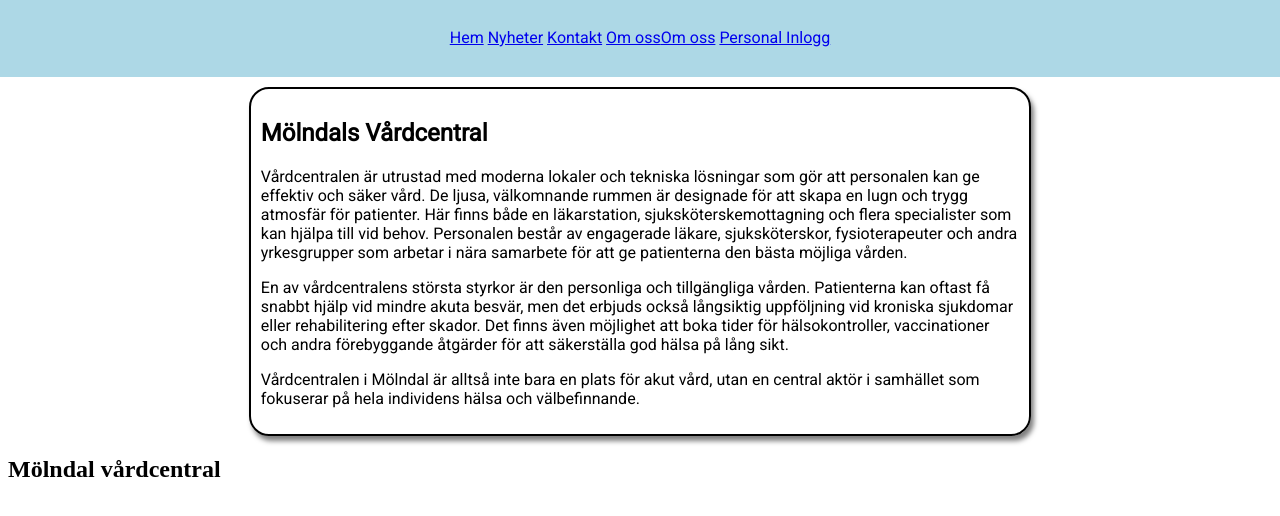
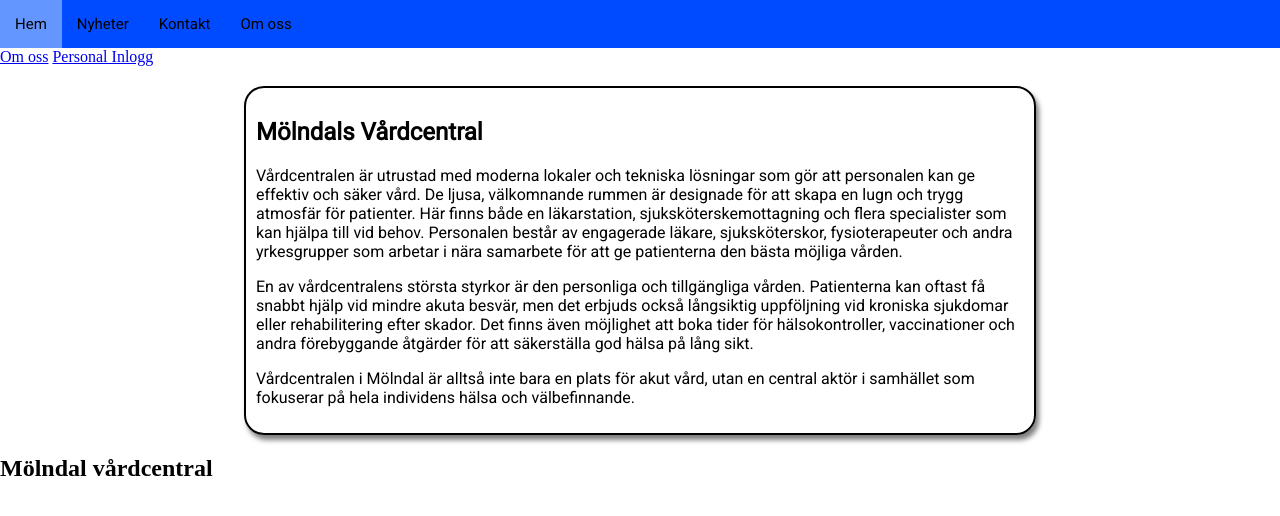
Before and after one commit to fettflask/MolndalVC, a PHP site: page /Sidor/index.php in a window 1280 px wide. Shown: the top 516 px of the page. Run offline with PHP 8.4, Linux system fonts and the light colour scheme.

Commit message:
changed topnav styling

```diff
--- a/Sidor/index.php
+++ b/Sidor/index.php
@@ -3,7 +3,7 @@
 <head>
     <meta charset="UTF-8">
     <meta name="viewport" content="width=device-width, initial-scale=1.0">
-    <link rel="stylesheet" href="../Stylesheets/IndexStyle.css">
+    <link rel="stylesheet" href="../Stylesheets/indexStyle.css">
     <title>Mölndals Vårdcentral</title>
 </head>
 <body>
--- a/Stylesheets/indexStyle.css
+++ b/Stylesheets/indexStyle.css
@@ -1,18 +1,33 @@
 @import url('https://fonts.googleapis.com/css2?family=Pacifico&family=Roboto&display=swap');
-header{
-    display:flex;
-    justify-content: center;
-    width:100%;
-    margin:auto;
-    padding-top:20px;
-    padding-bottom:20px;
-    background-color:lightblue;
-    outline: 10px solid lightblue;
 
+body, header {
+    margin: 0px;
+}
+
+.topnav {
+    background-color: rgb(0, 75, 255);
+    overflow: hidden;
     font-family: 'Roboto', sans-serif;
 }
 
+.topnav a{
+    text-decoration: none;
+    float: left;
+    color: black;
+    text-align: center;
+    font-size: 15px;
+    padding: 15px 15px;
+    transition: 0.25s;
+}
 
+.topnav a:hover{
+    background-color: rgb(100, 150, 255);
+    transition: 0.25s;
+}
+
+.topnav a:active{
+    background-color: white;
+}
 
 #loginForm{
     margin-top:20px;
```
